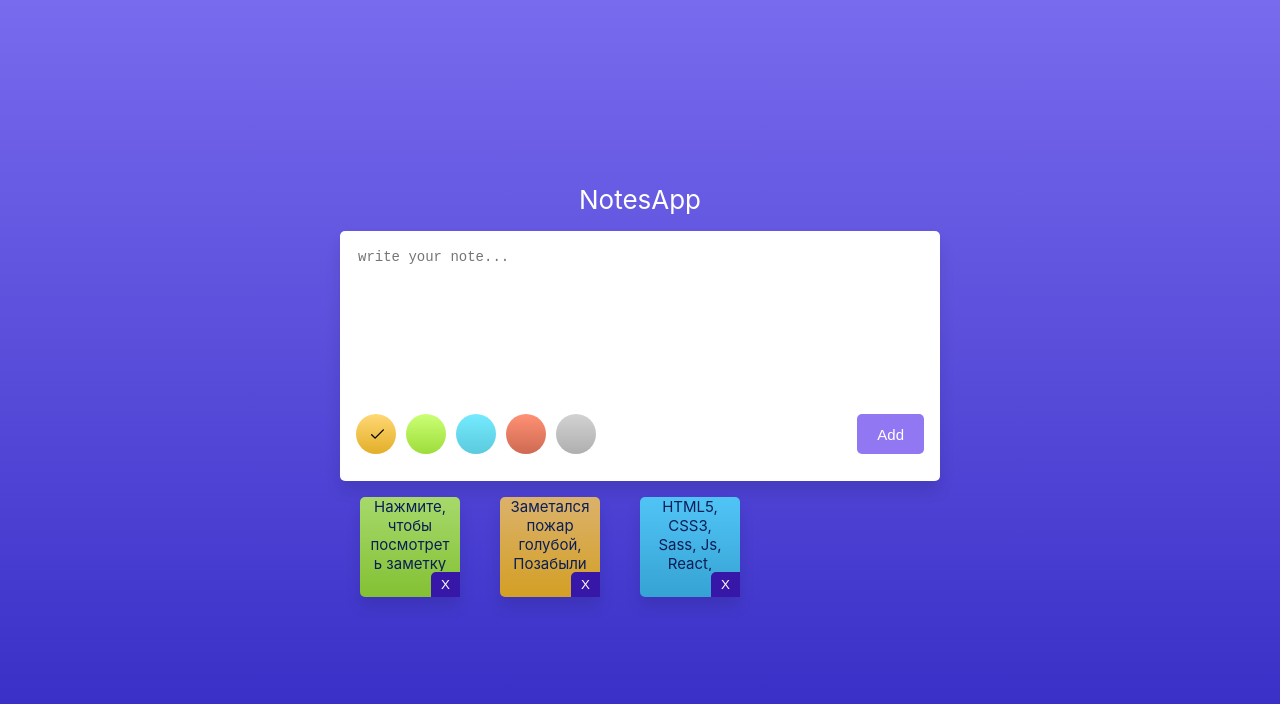
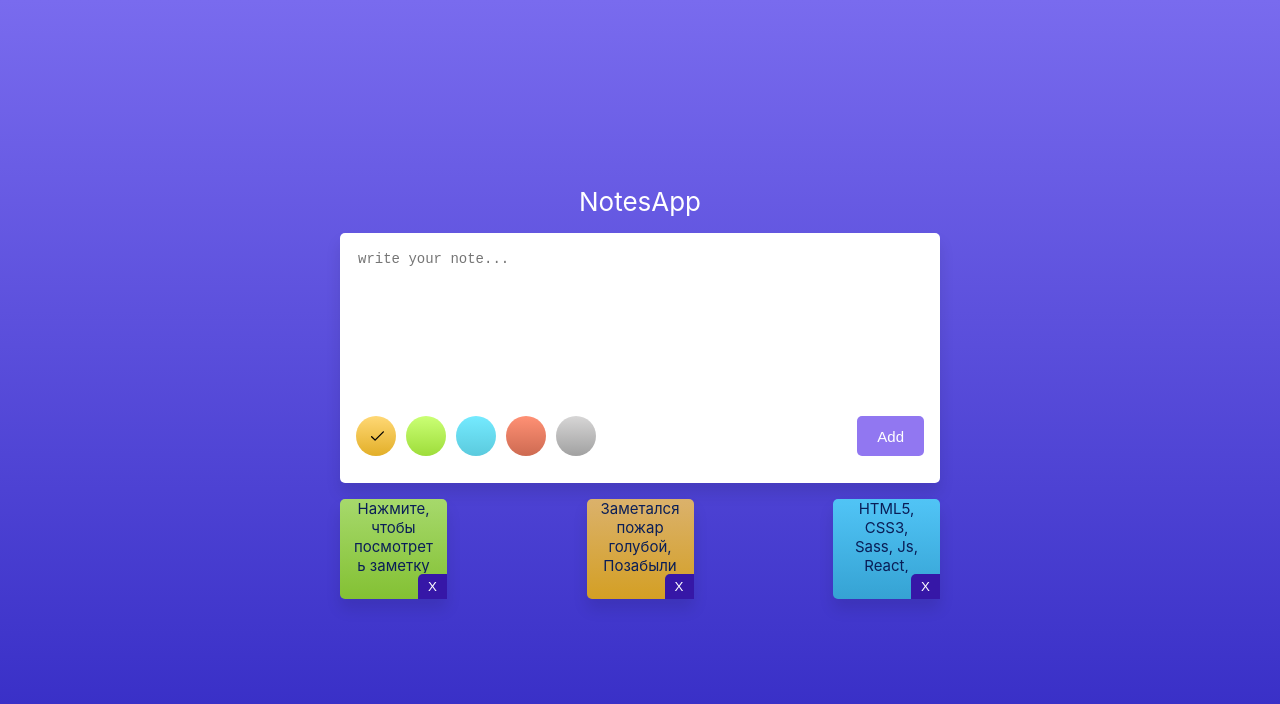
Before and after one commit to FedorLivshits/Notes-App-React, a React (Create React App) app: page / in a window 1280 px wide. Shown: the top 704 px of the page. Built offline with nearby package versions, Linux system fonts and the light colour scheme.

Commit message:
refactor css

```diff
--- a/src/App.css
+++ b/src/App.css
@@ -112,11 +112,12 @@ textarea {
 }
 
 .grey {
-    background: linear-gradient(to bottom, rgba(199, 199, 199, 0.8) 0%, rgb(175, 175, 175) 100%);
+    background: linear-gradient(to bottom, rgb(215, 214, 214) 0%, rgb(161, 161, 161) 100%);
 }
 
 .notes-content {
     display: flex;
+    justify-content: space-between;
     flex-wrap: wrap;
     align-items: flex-start;
     max-width: 600px;
@@ -126,11 +127,9 @@ textarea {
     box-shadow: 0 10px 15px rgba(0, 0, 0, 0.1);
     word-wrap: break-word;
     border-radius: 5px;
-    width: 100px;
+    width: 107px;
     height: 100px;
-    margin-left: 20px;
-    margin-right: 20px;
-    margin-bottom: 20px;
+    margin-bottom: 16px;
     color: #0a1e57;
     font-size: 15px;
     cursor: pointer;
```
